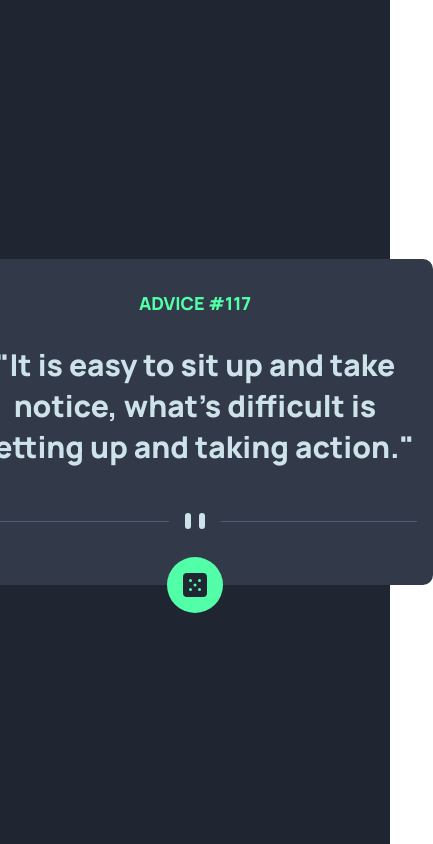
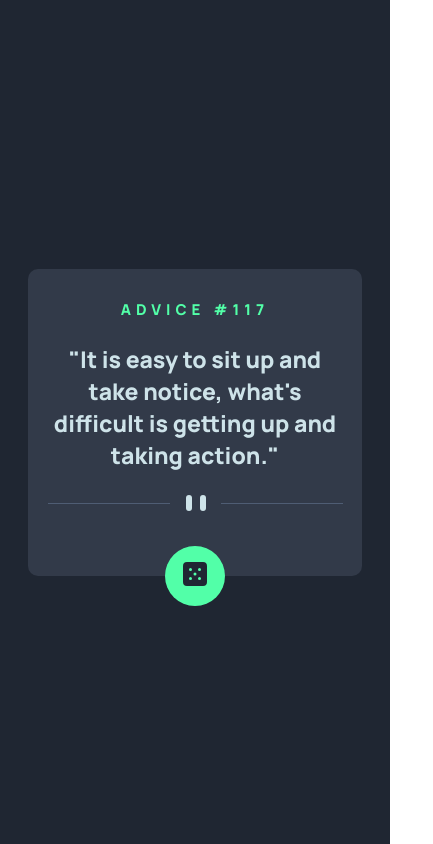
Before and after one commit to bigodrigo/adviceApp, a plain HTML site: page index.html in a window 390 px wide. Shown: the whole page, 433 px wide, since content can reach past the window. Drawn offline with Linux system fonts and the light colour scheme.

Commit message:
Responsive Layout

```diff
--- a/index.html
+++ b/index.html
@@ -4,19 +4,24 @@
     <meta charset="UTF-8">
     <meta name="viewport" content="width=device-width, initial-scale=1.0">
     <link rel="icon" type="image/png" sizes="32x32" href="./src/images/favicon-32x32.png">
+    <link rel="stylesheet" href="./src/css/reset.css">
     <link rel="stylesheet" href="./src/css/variables.css">
     <link rel="stylesheet" href="./src/css/style.css">
+    <link rel="stylesheet" href="./src/css/responsive.css">
     <title>Advice Giver</title>
 </head>
 <body>
     <main>
         <div class="container">
             <h1 class="title">Advice #117</h1>
-            <p class="advice">"It is easy to sit up and take notice, what's difficult is getting up and taking action."</p>
-            <img src="./src/images/pattern-divider-desktop.svg">
-            <div class="iconContainer">
-                <img class="icon" src="./src/images/icon-dice.svg">
-            </div>
+            <p class="description">"It is easy to sit up and take notice, what's difficult is getting up and taking action."</p>
+            <picture>
+                <source srcset="./src/images/pattern-divider-mobile.svg" media="(max-width: 768px)">
+                <img src="./src/images/pattern-divider-desktop.svg" alt="Pattern divider">
+            </picture>
+            <button class="iconContainer">
+                <img src="./src/images/icon-dice.svg" alt="Dice icon">
+            </button>
         </div>
     </main>
 </body>
--- /dev/null
+++ b/src/css/reset.css
@@ -0,0 +1,4 @@
+*{
+    margin: 0;
+    padding: 0;
+}
--- /dev/null
+++ b/src/css/responsive.css
@@ -0,0 +1,10 @@
+@media(min-width: 768px){
+    .advice{
+        padding-inline: 50px;
+        width: 386px;
+    }
+    .advice p{
+        font-size: 21px;
+        padding: 26px;
+    }
+}
--- a/src/css/style.css
+++ b/src/css/style.css
@@ -2,8 +2,6 @@
 
 main {
     background-color: var(--background-color);
-    /* width: 100%;
-    height: 100%; */
     position: absolute;
     top: 0px;
     right: 0px;
@@ -14,53 +12,44 @@ main {
     display: flex;
     justify-content: center;
     align-items: center;
-    /* font-size: 18px; */
 }
 
 .container {
     background-color: var(--advice-card-color);
-    padding: 16px;
+    margin: 20px;
     width: 480px;
     border-radius: 10px;
     display: flex;
     flex-direction: column;
     align-items: center;
-    position: relative; /* Add position: relative */
   }
 
-  h1.title {
-    margin-top: 16px;
+  .container .title {
     color: var(--advice-dice-color);
-    font-size: 18px;
     text-transform: uppercase;
+    letter-spacing: 5px;
+    font-size: 15px;
+    margin-top: 30px;
   }
 
-  p.advice {
-    margin-top: 16px;
+  .container .description {
+    font-size: 23px;
+    padding: 23px;
+    text-align: center;
     color: var(--text-color);
-    text-align: center;
-    font-size: 30px;
   }
 
-  img {
-    margin-top: 16px;
-    margin-bottom: 40px;
+  .container .iconContainer {
+    width: 60px;
+    height: 60px;
+    border-radius: 50%;
+    border: none;
+    background-color: var(--advice-dice-color);
+    transform: translateY(50%);
   }
 
-  .iconContainer {
-    background-color: var(--advice-dice-color);
-    padding: 16px;
-    border-radius: 100%;
-    position: absolute;
-    bottom: 0; /* Position the container at the bottom */
-    left: 50%; /* Horizontally center the container */
-    transform: translate(-50%, 50%); /* Adjust horizontal and vertical centering */
-    display: flex;
-    justify-content: center;
-    align-items: center;
-  }
-
-  .iconContainer .icon {
-    margin: 0;
-    padding: 0;
-  }
+  .container .iconContainer:hover{
+    color: #53FFAB;
+    cursor: pointer;
+    box-shadow: 0 5px 15px var(--advice-dice-color);
+}
```
Also changed, not shown: design/desktop.png (added), design/mobile.png (added), 1 other file.
